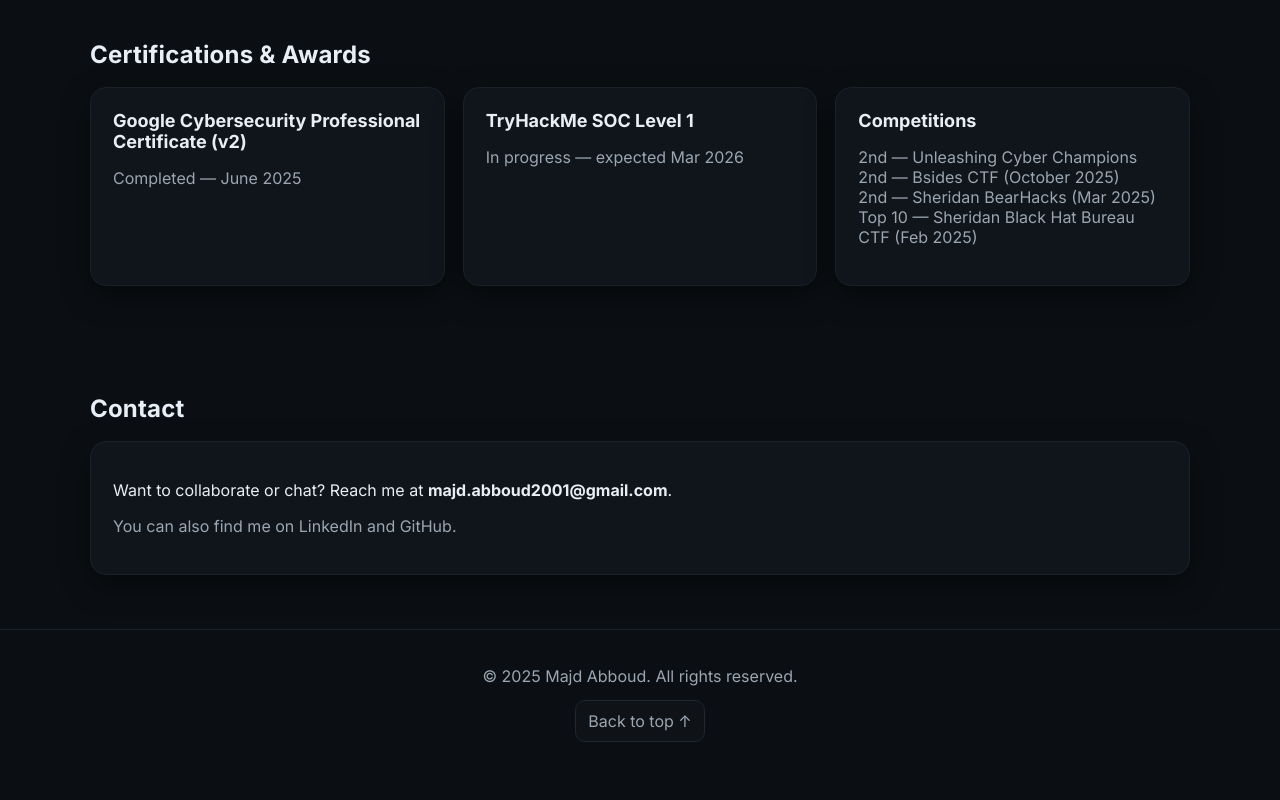
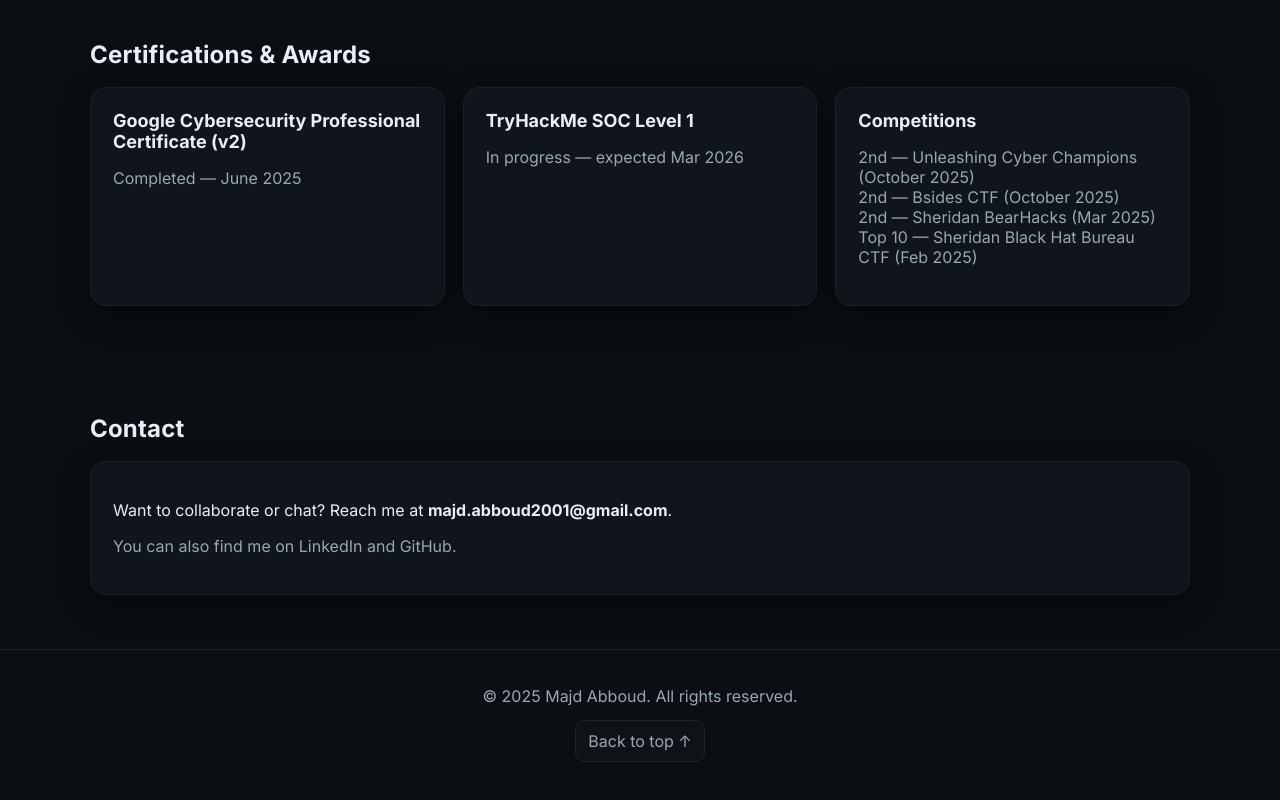
Before and after one commit to Majd-Abboud/majd-abboud.github.io, a plain HTML site: page index.html in a window 1280 px wide. Shown: the part 2041-2841 px from the top of the page. Drawn offline with Linux system fonts and the light colour scheme.

Commit message:
Update index.html

```diff
--- a/index.html
+++ b/index.html
@@ -288,7 +288,7 @@
         </div>
         <div class="card third">
           <h3>Competitions</h3>
-          <p class="muted">2nd — Unleashing Cyber Champions <br>2nd — Bsides CTF (October 2025) <br>2nd — Sheridan BearHacks (Mar 2025) <br>Top 10 — Sheridan Black Hat Bureau CTF (Feb 2025)</p>
+          <p class="muted">2nd — Unleashing Cyber Champions (October 2025) <br>2nd — Bsides CTF (October 2025) <br>2nd — Sheridan BearHacks (Mar 2025) <br>Top 10 — Sheridan Black Hat Bureau CTF (Feb 2025)</p>
         </div>
       </div>
     </section>
```
